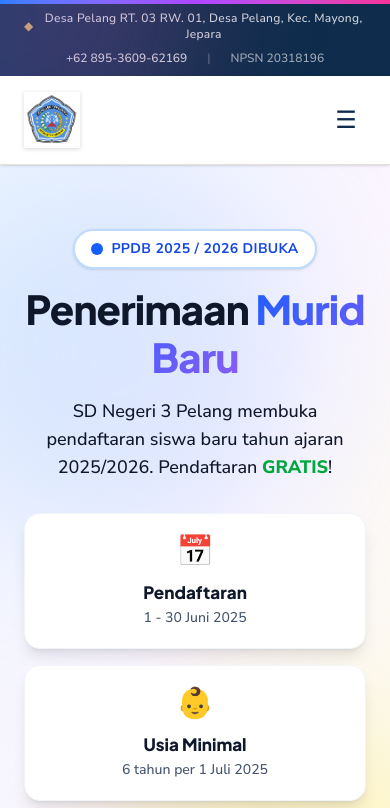
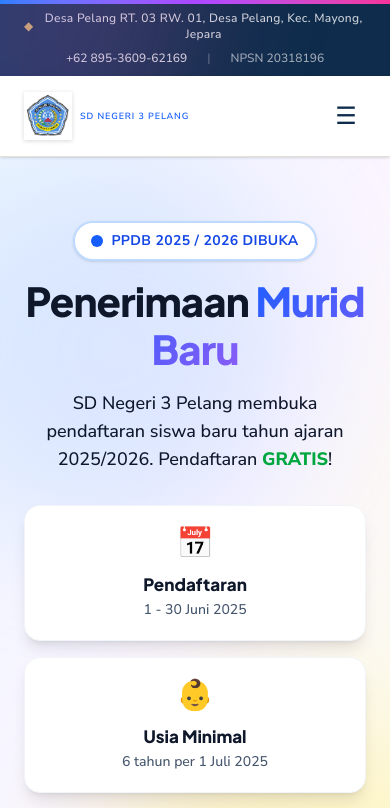
Before and after one commit to alpabingong-coder/website-sdn3-pelang, a Next.js app: page /ppdb in a window 390 px wide. Shown: the top 808 px of the page. Built offline with nearby package versions, Linux system fonts and the light colour scheme.

Commit message:
Fix navbar mobile + rombak semua halaman 2026

```diff
--- a/components/Navbar.tsx
+++ b/components/Navbar.tsx
@@ -23,20 +23,18 @@ export default function Navbar() {
       }`}
     >
       <div className="max-w-7xl mx-auto px-6 py-4 flex justify-between items-center">
-               {/* Logo */}
-        <Link href="/" className="flex items-center gap-3 group">
+                     {/* Logo */}
+        <Link href="/" className="flex items-center gap-2 md:gap-3 group">
           <img
             src="/logo-sdn.png"
             alt={`Logo ${sekolah.namaSingkat}`}
-            className="w-14 h-14 object-contain group-hover:scale-105 transition-transform drop-shadow-sm"
+            className="w-12 h-12 md:w-14 md:h-14 object-contain group-hover:scale-105 transition-transform drop-shadow-sm flex-shrink-0"
           />
-          <div className="hidden sm:block">
-            <div className="font-serif font-bold text-[#0F2C4C] leading-tight text-lg">
-              {sekolah.namaSingkat}
-            </div>
-            <div className="text-[10px] uppercase tracking-widest text-[#C9A961] font-semibold mt-0.5">
-              Sekolah Dasar Negeri
-            </div>
+          <div>
+            <div className="text-[9px] md:text-[10px] uppercase tracking-widest text-blue-600 font-semibold mt-0.5">
+  <span className="md:hidden">SD NEGERI 3 PELANG</span>
+  <span className="hidden md:inline">SEKOLAH DASAR NEGERI 3 PELANG</span>
+</div>
           </div>
         </Link>
 
```
